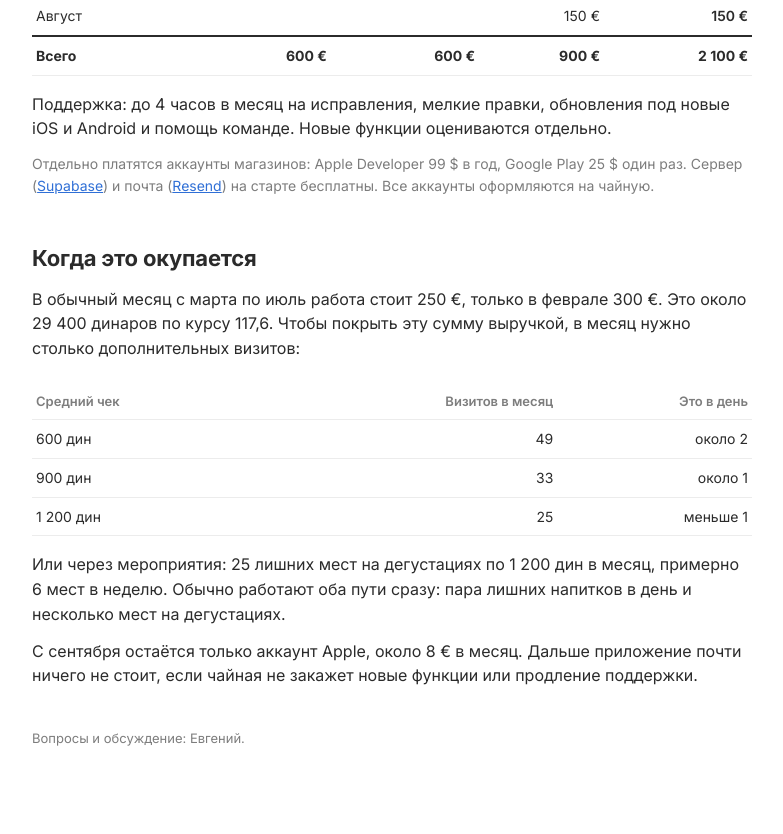
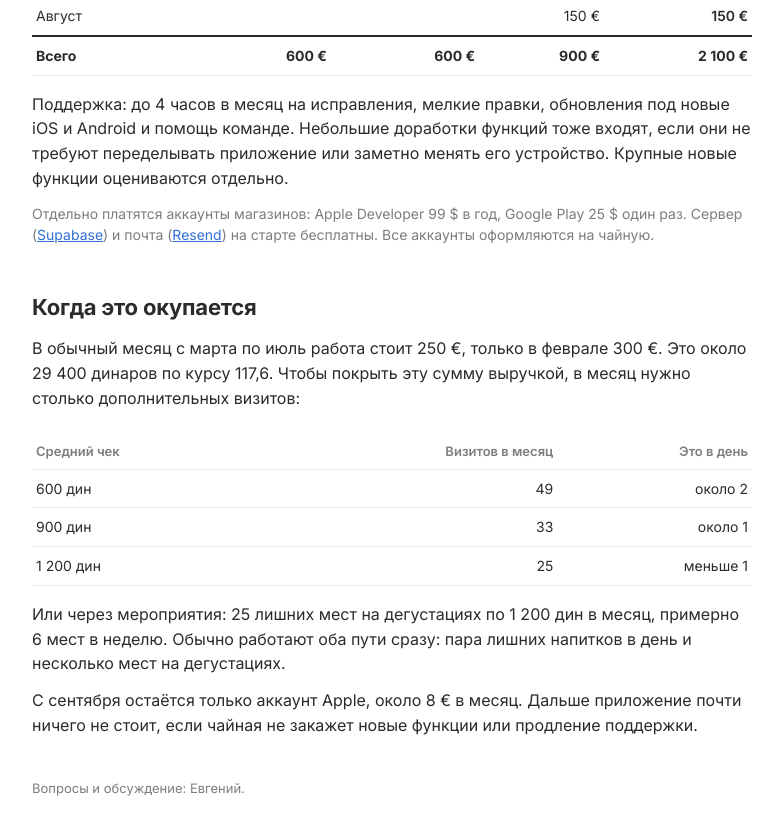
Before and after one commit to ezhulikov/telement-app-prototype, a plain HTML site: page pitch/index.html in a window 1280 px wide. Shown: the part 2656-3490 px from the top of the page, without its empty margins (248-1031 px from the left). Drawn offline with Linux system fonts and the light colour scheme.

Commit message:
Pitch: small feature tweaks included in support

```diff
--- a/pitch/index.html
+++ b/pitch/index.html
@@ -125,7 +125,7 @@
   <tr><td>Август</td><td class="r"></td><td class="r"></td><td class="r">150 €</td><td class="r n">150 €</td></tr>
   <tr class="total"><td>Всего</td><td class="r">600 €</td><td class="r">600 €</td><td class="r">900 €</td><td class="r">2 100 €</td></tr>
 </table></div>
-<p>Поддержка: до 4 часов в месяц на исправления, мелкие правки, обновления под новые iOS и Android и помощь команде. Новые функции оцениваются отдельно.</p>
+<p>Поддержка: до 4 часов в месяц на исправления, мелкие правки, обновления под новые iOS и Android и помощь команде. Небольшие доработки функций тоже входят, если они не требуют переделывать приложение или заметно менять его устройство. Крупные новые функции оцениваются отдельно.</p>
 <p class="muted">Отдельно платятся аккаунты магазинов: Apple Developer 99 $ в год, Google Play 25 $ один раз. Сервер (<a href="https://supabase.com/pricing">Supabase</a>) и почта (<a href="https://resend.com/pricing">Resend</a>) на старте бесплатны. Все аккаунты оформляются на чайную.</p>
 
 
```
